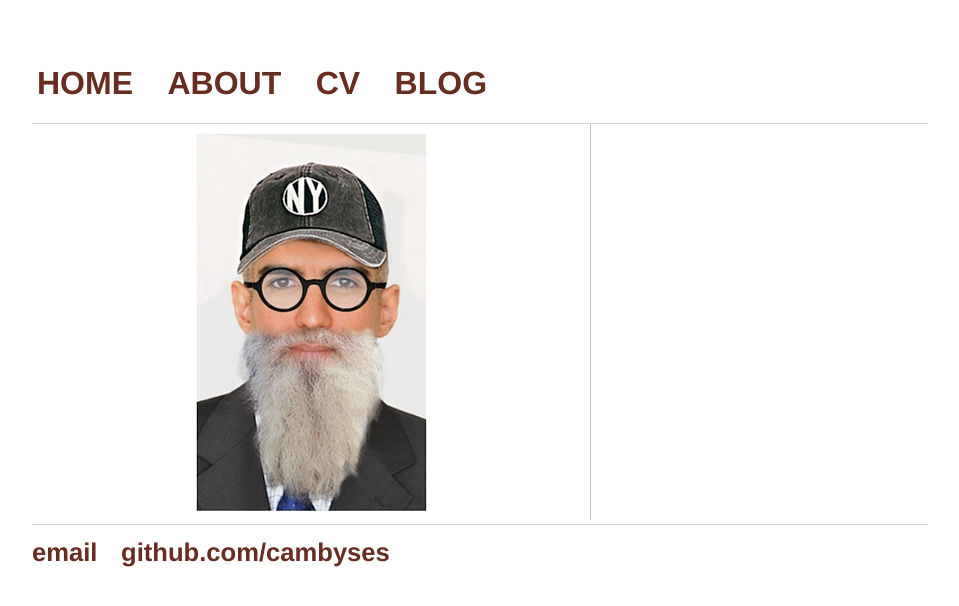
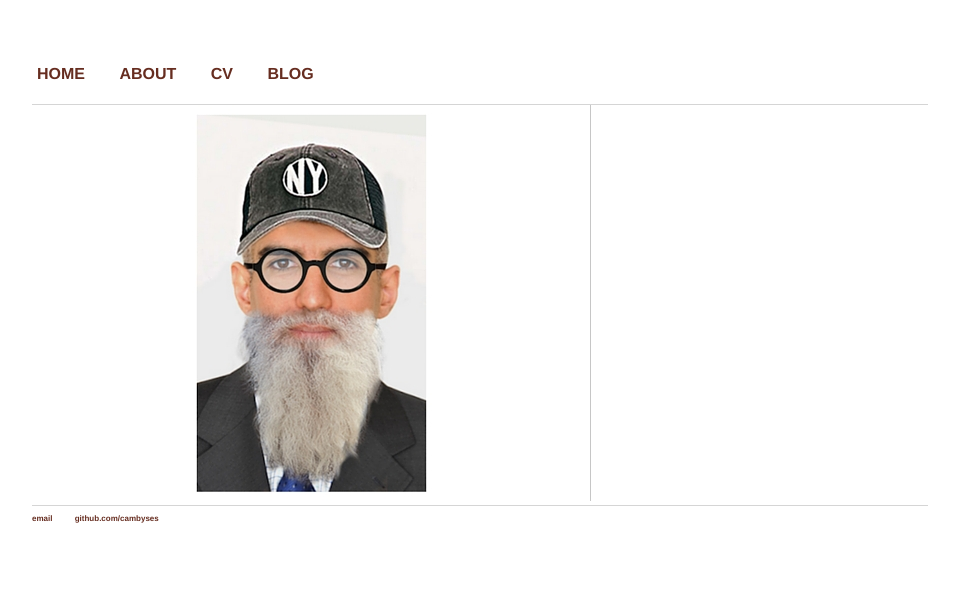
Before and after one commit to cambyses/cambyses.github.io, a Jekyll site: the page built from index.html, in a window 1280 px wide. Shown: the top 606 px of the page, without its empty margins (160-1119 px from the left). Built offline with Jekyll 4.4.1, drawn with Linux system fonts in a browser that asks for light colours.

Commit message:
Update main.css

```diff
--- a/css/main.css
+++ b/css/main.css
@@ -70,14 +70,14 @@ footer ul .list-inline li a {
 
 a {
     text-decoration: none;
-    font-size: 2em;
+    font-size: 1em;
     color: #662d20;
 
 }
 
 a:hover {
     text-decoration: none;
-    letter-spacing: .2em;
+    letter-spacing: .1em;
     color: #662d20;
 }
 
@@ -94,12 +94,12 @@ p {
 
 footer {
     border-top: 1px solid #d5d5d5;
-    font-size: .8em;
+    font-size: .5em;
 }
 
 ul.posts {
     margin: 20px auto 40px;
-    font-size: 1.5em;
+    font-size: 1.0em;
 }
 
 ul.posts li {
```
